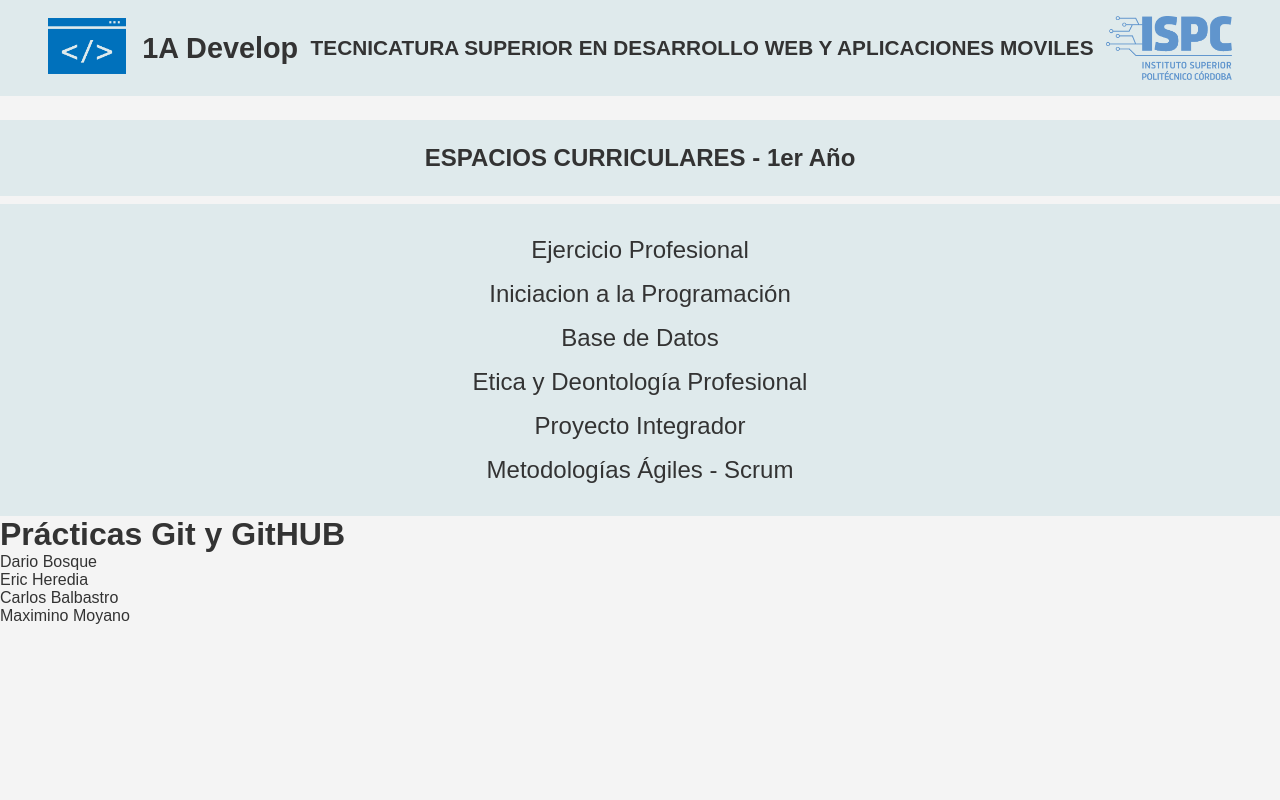
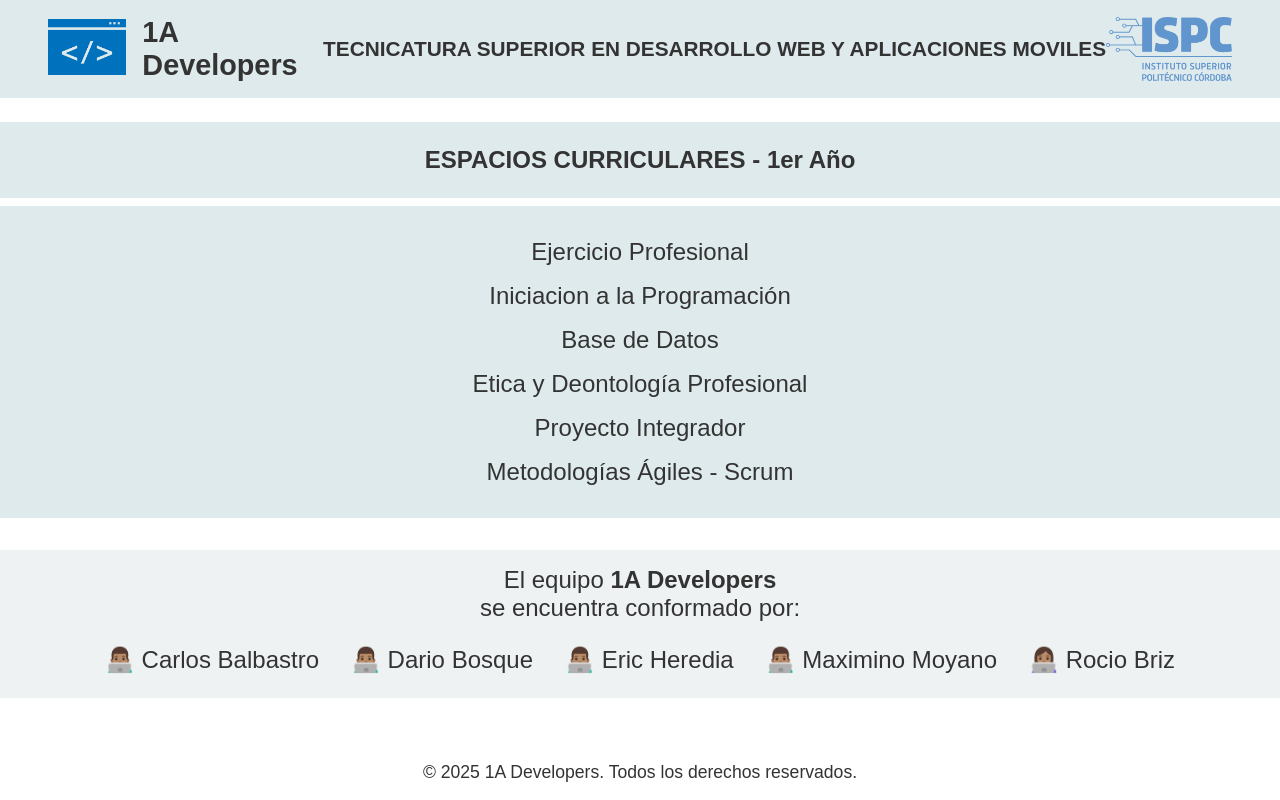
Before and after one commit to practicaIspc/practica, a plain HTML site: page Página-Estudio-1A/index.html in a window 1280 px wide. Drawn offline with Linux system fonts and the light colour scheme.

Commit message:
add sección integrantes de grupos y footer, también sus estilos

```diff
--- a/Página-Estudio-1A/css/estilos.css
+++ b/Página-Estudio-1A/css/estilos.css
@@ -6,7 +6,6 @@
 
 body {
     font-family: 'Poppins', sans-serif;
-    background-color: #f4f4f4;
     color: #333;
 }
 
@@ -95,3 +94,44 @@ nav > img.logo-ispc {
 .espacios-curriculares li a:hover {
   color: #007bff;
 }
+
+
+/* Sección Integrantes del Grupo */
+
+.equipo {
+  text-align: center; /* Opcional: Centra el título y el subtítulo */
+  margin-top: 2rem;
+  margin-bottom: 2rem;
+  font-size: 1.5rem;
+  background-color: #eef2f3;
+  padding: 1rem;
+
+}
+
+.integrantes-grupo {
+  display: flex; /* Convierte el div en un contenedor flexible */
+  flex-wrap: wrap; /* Permite que los elementos pasen a la siguiente línea si no hay suficiente espacio */
+  justify-content: center; /* Centra los integrantes horizontalmente */
+  margin-top: 1rem;
+}
+
+.integrantes-grupo p {
+  margin: 0.5rem 1rem; /* Añade un pequeño margen alrededor de cada nombre */
+  font-size: 1.5rem; /* Tamaño de fuente (puedes ajustarlo) */
+}
+
+
+/* Footer */
+
+.pie-de-pagina {
+  background-color: white; /* Establece el fondo blanco */
+  padding: 1rem; /* Añade un espaciado interno alrededor del texto */
+  text-align: center; /* Centra el texto horizontalmente */
+}
+
+.pie-de-pagina p {
+  margin: 0; /* Elimina cualquier margen predeterminado del párrafo */
+  font-size: 1.1rem; /* Ajusta el tamaño de la fuente si lo deseas */
+  color: #333; /* Establece el color del texto (opcional) */
+  margin-top: 1rem;
+}
--- a/Página-Estudio-1A/index.html
+++ b/Página-Estudio-1A/index.html
@@ -12,7 +12,7 @@
             <a href="index.html">
                 <img src="./img/logo-1A-Develop.png" class="logo-1A-Dev" alt="Logo 1A Develop">
             </a>
-            <span class="texto-logo-1A-Dev">1A Develop</span>
+            <span class="texto-logo-1A-Dev">1A Developers</span>
         </div>
         <h3 class="titulo-tsdwam">Tecnicatura Superior en Desarrollo Web y Aplicaciones Moviles</h3>
         <img src="./img/logos-ISPC.png" class="logo-ispc" alt="Logo ISPC">
@@ -38,10 +38,20 @@
                 <a href="./pages/scrum.html">Metodologías Ágiles - Scrum</a>
             </li>
         </ul>
-    <h1>Prácticas Git y GitHUB</h1>
-    <p>Dario Bosque</p>
-    <p>Eric Heredia</p>
-    <p>Carlos Balbastro</p>
-    <p>Maximino Moyano</p>
+        <div class="equipo">
+            <p>El equipo <strong>1A Developers</strong></p>
+            <p>se encuentra conformado por:</p>
+            <div class="integrantes-grupo">
+                <p>👨🏽‍💻 Carlos Balbastro</p>
+                <p>👨🏽‍💻 Dario Bosque</p>
+                <p>👨🏽‍💻 Eric Heredia</p>
+                <p>👨🏽‍💻 Maximino Moyano</p>
+                <p>👩🏽‍💻 Rocio Briz</p>
+            </div>
+        </div>
+    <footer class="pie-de-pagina">
+        <p>&copy; 2025 1A Developers. Todos los derechos reservados.</p>
+    </footer>
+
 </body>
 </html>
```
